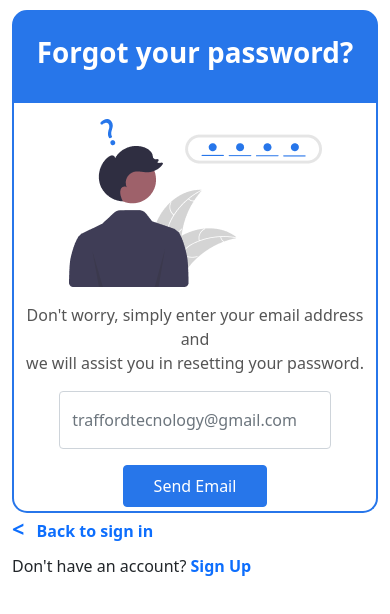
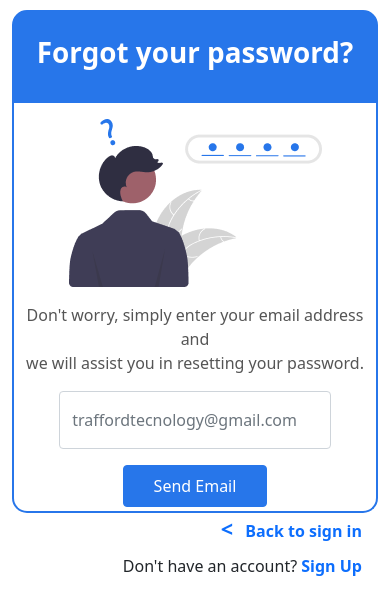
Before and after one commit to Meritdike/kodecamp-get-talent-project, a plain HTML site: page forgot_password_email.html in a window 390 px wide. Shown: the part 94-708 px from the top of the page. Drawn offline with nearby package versions, Linux system fonts and the light colour scheme.

Commit message:
Update signup.css

```diff
--- a/css/signup.css
+++ b/css/signup.css
@@ -27,6 +27,10 @@
     .form-bg {
         display: none;
     }
+     #bottom-text{
+        text-align: end;
+        margin-right: 4px;
+    }
 
 }
 
```
